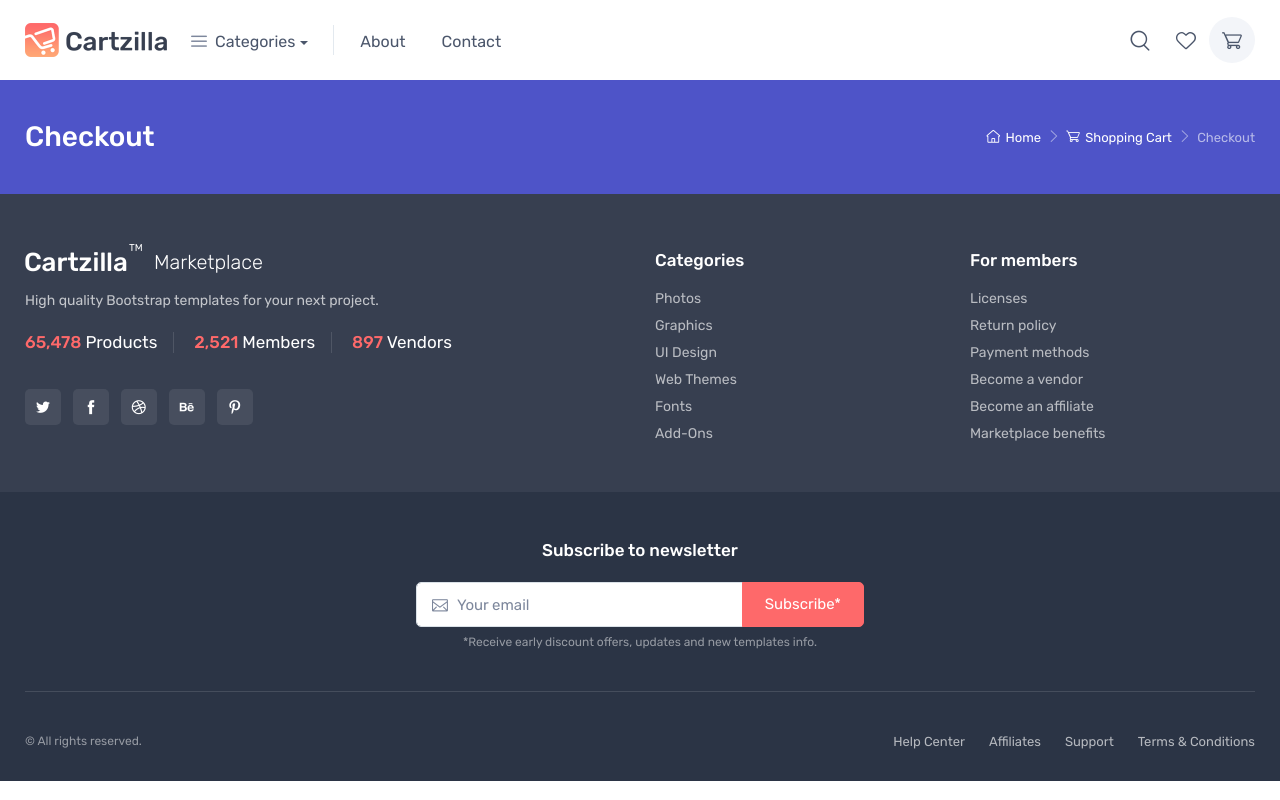
After one commit to eyobofficial/Art-Bootstrap, a Django app: page /cart/checkout/ in a window 1280 px wide. The commit adds this page. Run offline with Django 3.2, Linux system fonts and the light colour scheme; data comes from the database, SQL or seed files in the repository; data that the repository does not hold is empty; parts of the project's set-up code (start-up, migrations or seed data) failed here and were passed over; some libraries are stand-ins or nearby versions; some web fonts are replaced.

Commit message:
Add checkout page view

```diff
--- /dev/null
+++ b/cart/forms.py
@@ -0,0 +1,11 @@
+from django import forms
+
+from .models import Purchase
+
+
+class PurchaseForm(forms.ModelForm):
+    """Form for creating/updating `Purchase` model instances."""
+
+    class Meta:
+        model = Purchase
+        fields = ['first_name', 'last_name', 'email', 'themes']
--- a/cart/models.py
+++ b/cart/models.py
@@ -37,3 +37,24 @@ class Cart(models.Model):
             0
         )
         return round(total, 2)
+
+
+class Purchase(models.Model):
+    """
+    Theme purchases.
+    """
+    first_name = models.CharField(max_length=120)
+    last_name = models.CharField(max_length=120)
+    email = models.EmailField(max_length=120)
+    themes = models.ManyToManyField(
+        Theme,
+        blank=True,
+        related_name='purchases'
+    )
+    created_at = models.DateTimeField(auto_now_add=True)
+
+    class Meta:
+        ordering = ('-created_at', )
+
+    def __str__(self):
+        return self.email
--- /dev/null
+++ b/cart/templates/cart/breadcrumbs/checkout-breadcrumb.html
@@ -0,0 +1,20 @@
+<div class="page-title-overlap bg-accent pt-4">
+  <div class="container d-lg-flex justify-content-between py-2 py-lg-3">
+    <div class="order-lg-2 mb-3 mb-lg-0 pt-lg-2">
+      <nav aria-label="breadcrumb">
+        <ol class="breadcrumb breadcrumb-light flex-lg-nowrap justify-content-center justify-content-lg-start">
+          <li class="breadcrumb-item"><a class="text-nowrap" href="{% url 'themes:home' %}">
+            <i class="czi-home"></i>Home</a>
+          </li>
+          <li class="breadcrumb-item"><a class="text-nowrap" href="{% url 'cart:cart-items' %}">
+            <i class="czi-cart"></i>Shopping Cart</a>
+          </li>
+          <li class="breadcrumb-item text-nowrap active" aria-current="page">Checkout</li>
+        </ol>
+      </nav>
+    </div>
+    <div class="order-lg-1 pr-lg-4 text-center text-lg-left">
+      <h1 class="h3 text-light mb-0">Checkout</h1>
+    </div>
+  </div>
+</div>
--- /dev/null
+++ b/cart/templates/cart/checkout.html
@@ -0,0 +1,10 @@
+{% extends 'cart/base.html' %}
+{% load humanize %}
+
+{% block title %}Checkout{% endblock %}
+
+{% block content %}
+  <!-- Breadcrumb -->
+  {% include 'cart/breadcrumbs/checkout-breadcrumb.html' %}
+
+{% endblock %}
--- a/cart/urls.py
+++ b/cart/urls.py
@@ -1,7 +1,7 @@
 from django.urls import path
 
 from .views import cart_add, cart_delete, cart_clear, CartDetailView, \
-    CartToastView
+    CartToastView, CheckoutView
 
 
 app_name = 'cart'
@@ -17,4 +17,5 @@ urlpatterns = [
         CartToastView.as_view(),
         name='cart-toast'
     ),
+    path('checkout/', CheckoutView.as_view(), name='checkout'),
 ]
--- a/cart/views.py
+++ b/cart/views.py
@@ -1,12 +1,13 @@
 from django.http import JsonResponse
 from django.shortcuts import get_object_or_404, redirect
-from django.views.generic import DetailView, DeleteView
+from django.views.generic import DetailView, DeleteView, CreateView
 
 from shared.utils import get_session_key
 from themes.models import Theme
 
+from .forms import PurchaseForm
 from .mixins import BaseCartMixin
-from .models import Cart
+from .models import Cart, Purchase
 
 
 def cart_add(request, theme_slug):
@@ -36,6 +37,7 @@ def cart_clear(request):
 
 
 class CartDetailView(BaseCartMixin, DetailView):
+    """Cart page with all the selected themes."""
     model = Cart
     template_name = 'cart/cart-detail.html'
 
@@ -47,3 +49,10 @@ class CartDetailView(BaseCartMixin, DetailView):
 class CartToastView(DetailView):
     model = Theme
     template_name = 'cart/cart-toast.html'
+
+
+class CheckoutView(BaseCartMixin, CreateView):
+    """Purchase themes in the cart."""
+    model = Purchase
+    form_class = PurchaseForm
+    template_name = 'cart/checkout.html'
--- a/shared/templates/shared/base.html
+++ b/shared/templates/shared/base.html
@@ -100,7 +100,8 @@
           </ul>
           <!-- Primary menu-->
           <ul class="navbar-nav">
-            <li class="nav-item"><a class="nav-link" href="#">Back To Home</a></li>
+            <li class="nav-item"><a class="nav-link" href="#">About</a></li>
+            <li class="nav-item"><a class="nav-link" href="#">Contact</a></li>
           </ul>
         </div>
       </div>
--- a/themes/templates/themes/breadcrumbs/theme-detail-breadcrumb.html
+++ b/themes/templates/themes/breadcrumbs/theme-detail-breadcrumb.html
@@ -7,7 +7,9 @@
             <a class="text-nowrap" href="{% url 'themes:home' %}"><i class="czi-home"></i>Home</a>
           </li>
           <li class="breadcrumb-item text-nowrap">
-            <a href="{% url 'themes:category-theme-list' theme.category.slug %}">{{ theme.category.title }}</a>
+            <a href="{% url 'themes:category-theme-list' theme.category.slug %}">
+              <i class="czi-folder"></i>{{ theme.category.title }}
+            </a>
           </li>
           <li class="breadcrumb-item text-nowrap active" aria-current="page">{{ theme.title }}</li>
         </ol>
--- a/themes/templates/themes/breadcrumbs/theme-list-breadcrumb.html
+++ b/themes/templates/themes/breadcrumbs/theme-list-breadcrumb.html
@@ -7,8 +7,6 @@
         {% if category %}
           <ol class="breadcrumb breadcrumb-light flex-lg-nowrap justify-content-center justify-content-lg-start">
             <li class="breadcrumb-item"><a class="text-nowrap" href="{% url 'themes:home' %}"><i class="czi-home"></i>Home</a></li>
-            <li class="breadcrumb-item text-nowrap"><a href="#">Category</a>
-            </li>
             <li class="breadcrumb-item text-nowrap active" aria-current="page">{{ category.title }}</li>
           </ol>
 
```
Also changed, not shown: cart/admin.py (+9 -1 lines), cart/migrations/0004_purchase.py (added).
